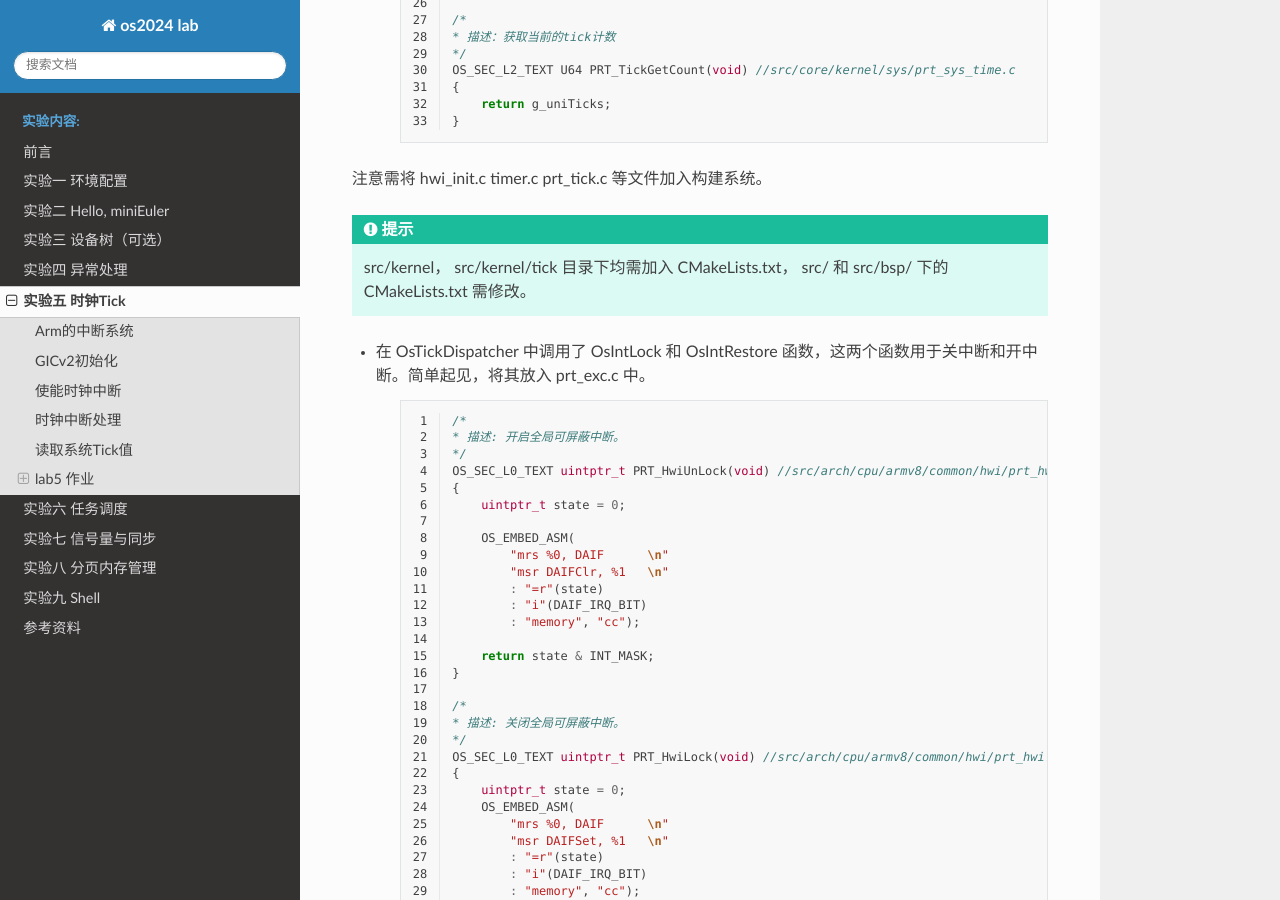
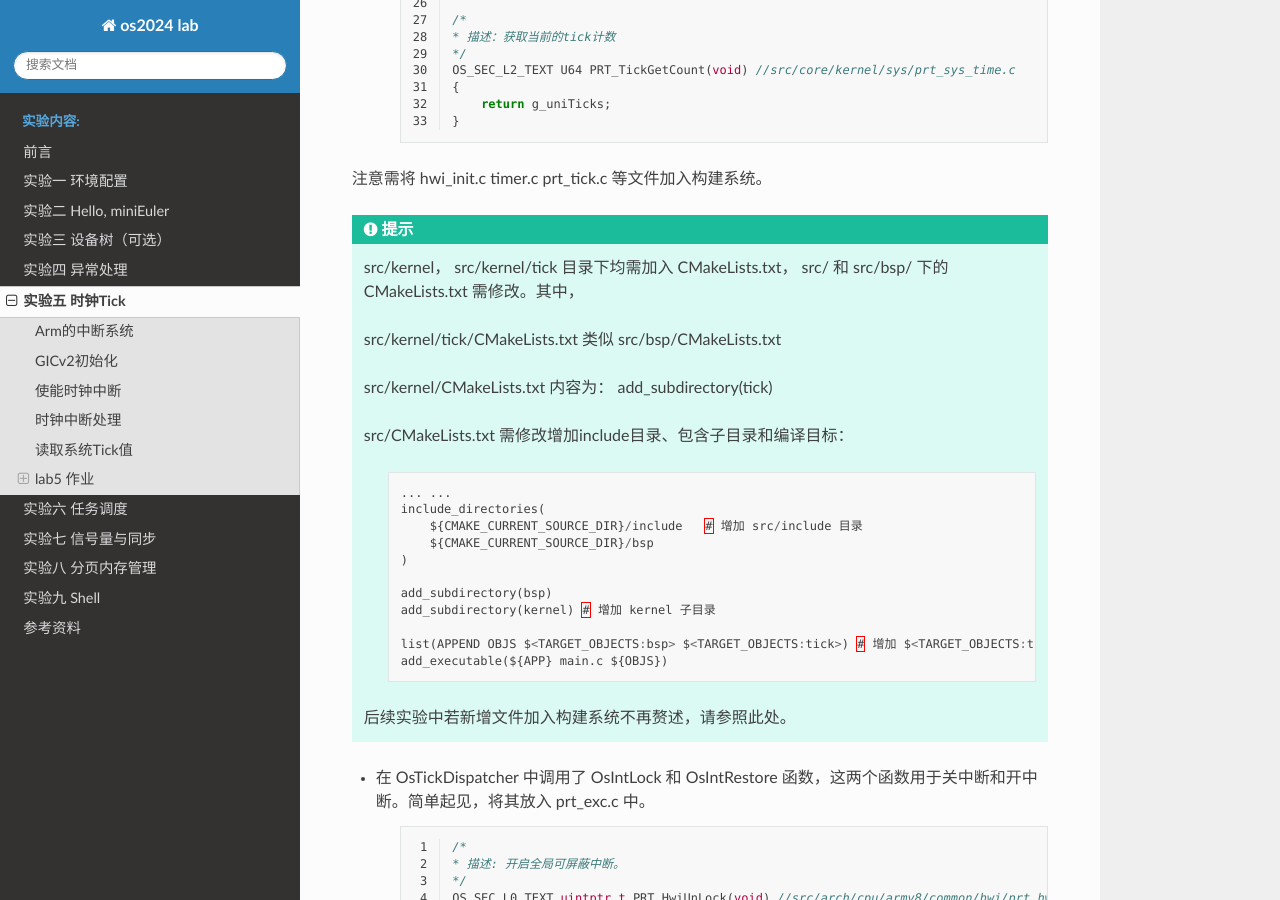
Before and after one commit to ruiatgithub/os2024, a Sphinx documentation site: the page built from source/lab5/index.rst, in a window 1280 px wide and 900 px high, scrolled down 9363 px. Built offline with Sphinx 7.4.7 and the Read the Docs theme 2.0.0, drawn with Linux system fonts in a browser that asks for light colours; pages that are not in the unit, such as notebooks, are missing from menus.

Commit message:
Initial commit

```diff
--- a/source/lab5/index.rst
+++ b/source/lab5/index.rst
@@ -450,7 +450,29 @@ GICv2初始化
 
 注意需将 hwi_init.c timer.c prt_tick.c 等文件加入构建系统。
 
-.. hint:: src/kernel， src/kernel/tick 目录下均需加入 CMakeLists.txt， src/ 和 src/bsp/ 下的 CMakeLists.txt 需修改。
+.. hint:: src/kernel， src/kernel/tick 目录下均需加入 CMakeLists.txt， src/ 和 src/bsp/ 下的 CMakeLists.txt 需修改。其中，
+
+    src/kernel/tick/CMakeLists.txt 类似 src/bsp/CMakeLists.txt
+
+    src/kernel/CMakeLists.txt 内容为：  add_subdirectory(tick)
+
+    src/CMakeLists.txt 需修改增加include目录、包含子目录和编译目标：
+
+        .. code-block:: c
+
+            ... ...
+            include_directories(
+                ${CMAKE_CURRENT_SOURCE_DIR}/include   # 增加 src/include 目录
+                ${CMAKE_CURRENT_SOURCE_DIR}/bsp
+            )
+
+            add_subdirectory(bsp)
+            add_subdirectory(kernel) # 增加 kernel 子目录
+
+            list(APPEND OBJS $<TARGET_OBJECTS:bsp> $<TARGET_OBJECTS:tick>) # 增加 $<TARGET_OBJECTS:tick> 目标
+            add_executable(${APP} main.c ${OBJS})
+
+    后续实验中若新增文件加入构建系统不再赘述，请参照此处。
 
 - 在 OsTickDispatcher 中调用了 OsIntLock 和 OsIntRestore 函数，这两个函数用于关中断和开中断。简单起见，将其放入 prt_exc.c 中。
 
```
Also changed, not shown: source/lab2/index.rst (+5 -7 lines).
